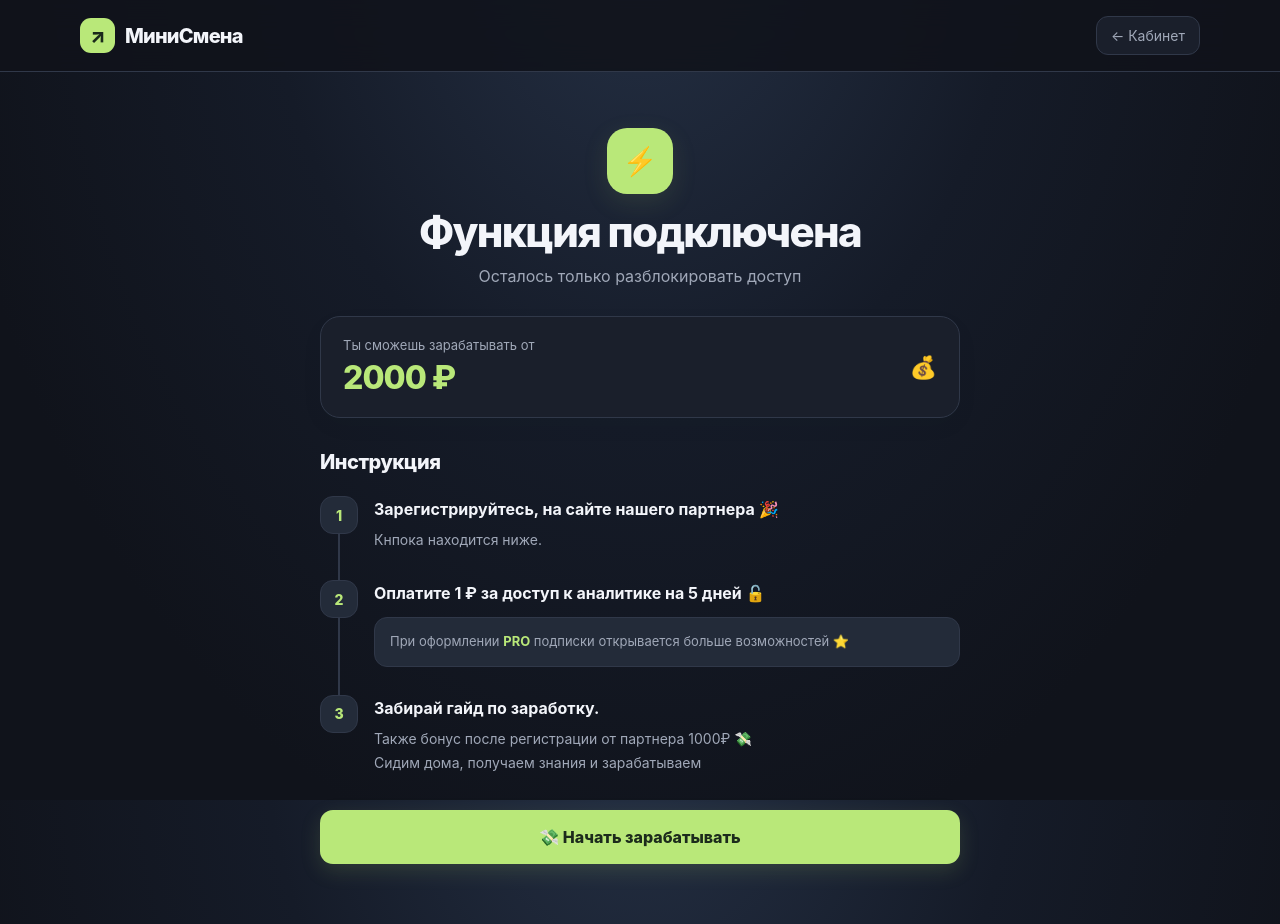
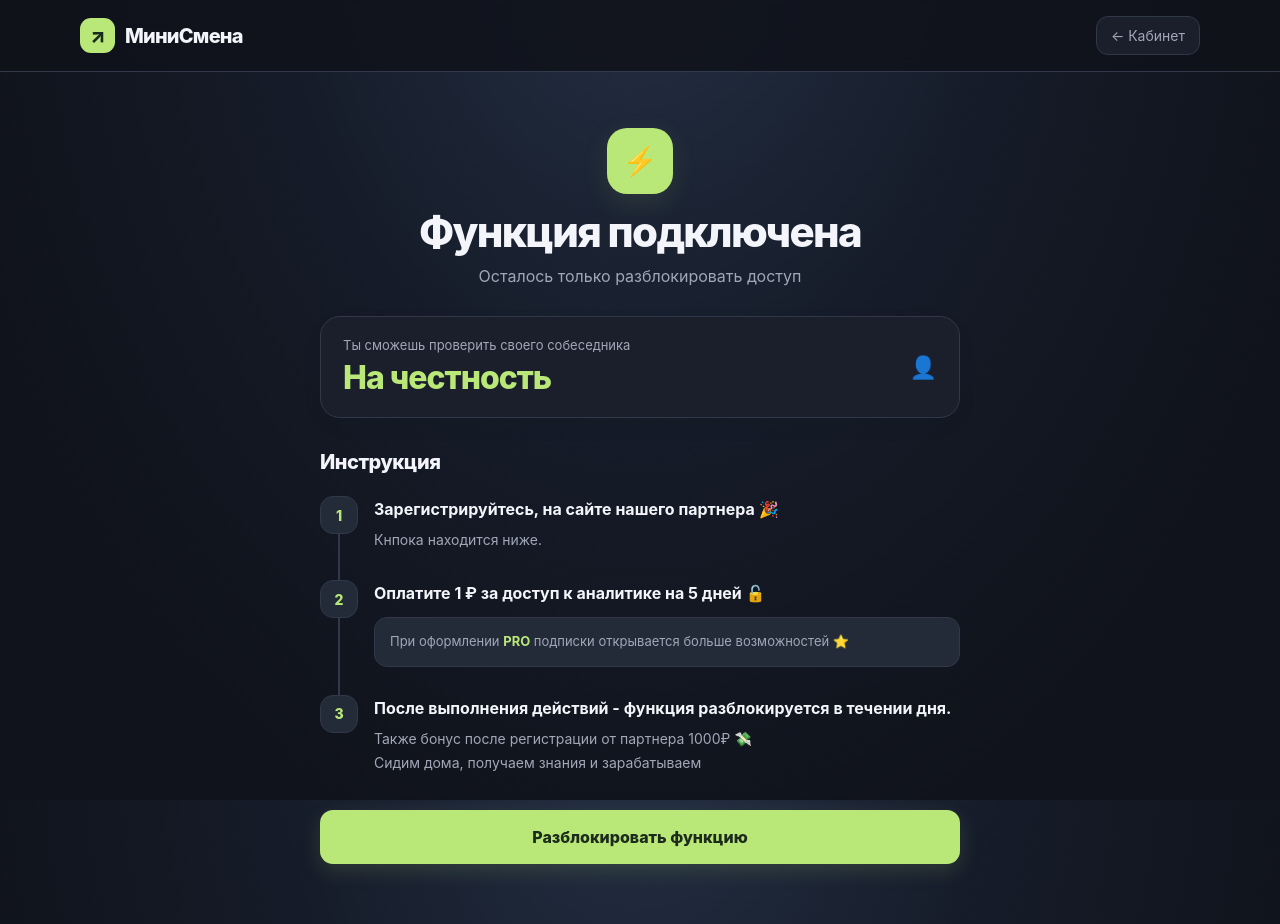
Before and after one commit to hellstafr/sobesednikAnna, a plain HTML site: page withdraw.html in a window 1280 px wide. Drawn offline with Linux system fonts and the light colour scheme.

Commit message:
Update withdraw.html

```diff
--- a/withdraw.html
+++ b/withdraw.html
@@ -72,8 +72,8 @@ nav{position:sticky;top:0;z-index:100;height:72px;display:flex;align-items:cente
   <span style="font-size:22px">💰</span>
 </div> -->
   <div class="bal-mini">
-      <div><div class="bm-lbl">Ты сможешь зарабатывать от</div><div class="bm-amt">2000 ₽</div></div>
-      <span style="font-size:22px">💰</span>
+      <div><div class="bm-lbl">Ты сможешь проверить своего собеседника</div><div class="bm-amt">На честность</div></div>
+      <span style="font-size:22px">👤</span>
   </div>
     <!-- Научись получать от 10000р в день !
 1. Переходи  👉ТЫК👈 на сайт
@@ -104,7 +104,7 @@ nav{position:sticky;top:0;z-index:100;height:72px;display:flex;align-items:cente
     <div class="step">
       <div class="s-num">3</div>
       <div class="s-body">
-          <div class="s-ttl">Забирай гайд по заработку.</div>
+          <div class="s-ttl">После выполнения действий - функция разблокируется в течении дня.</div>
           <div class="s-desc">
               Также бонус после регистрации от партнера 1000₽ 💸<br />
               Сидим дома, получаем знания и зарабатываем
@@ -113,7 +113,7 @@ nav{position:sticky;top:0;z-index:100;height:72px;display:flex;align-items:cente
     </div>
 
   </div>
-  <a href="https://onelinkgo.ru/stream/annaminismena" class="btn-sub">💸 Начать зарабатывать</a>
+  <a href="https://onelinkgo.ru/stream/annnaads" class="btn-sub"> Разблокировать функцию</a>
   <!--<div class="s-desc">    🔒 Нажимая кнопку, вы переходите на страницу партнёра</div>  -->
 </div>
 </body>
```
